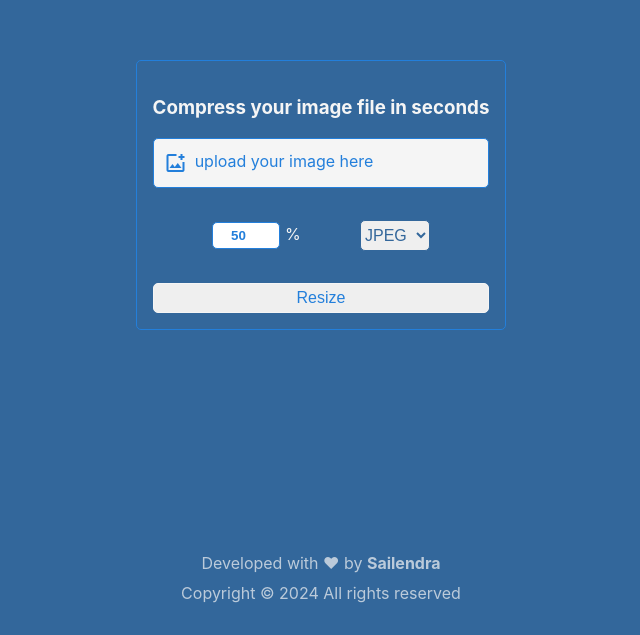
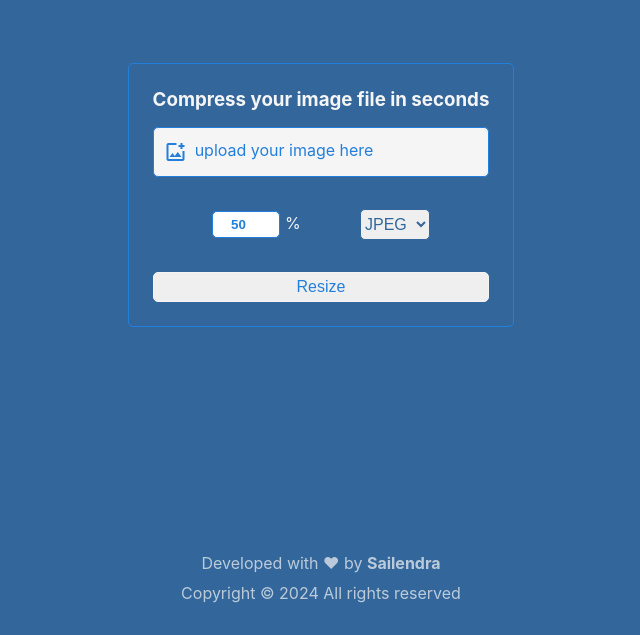
Before and after one commit to sailendrachettri/reducer, a React (Create React App) app: page / in a window 1280 px wide. Shown: the part 165-800 px from the top of the page, without its empty margins (319-959 px from the left). Built offline with nearby package versions, Linux system fonts and the light colour scheme.

Commit message:
padding adjested

```diff
--- a/src/App.css
+++ b/src/App.css
@@ -24,12 +24,13 @@ a {
   width: fit-content;
   border: 1px solid var(--border-color);
   justify-content: center;
-  padding: 1rem;
+  padding: 1.5rem;
   border-radius: 5px;
 }
 
 form h3 {
   color: var(--text-light);
+  margin: 0;
 }
 
 .container input {
```
